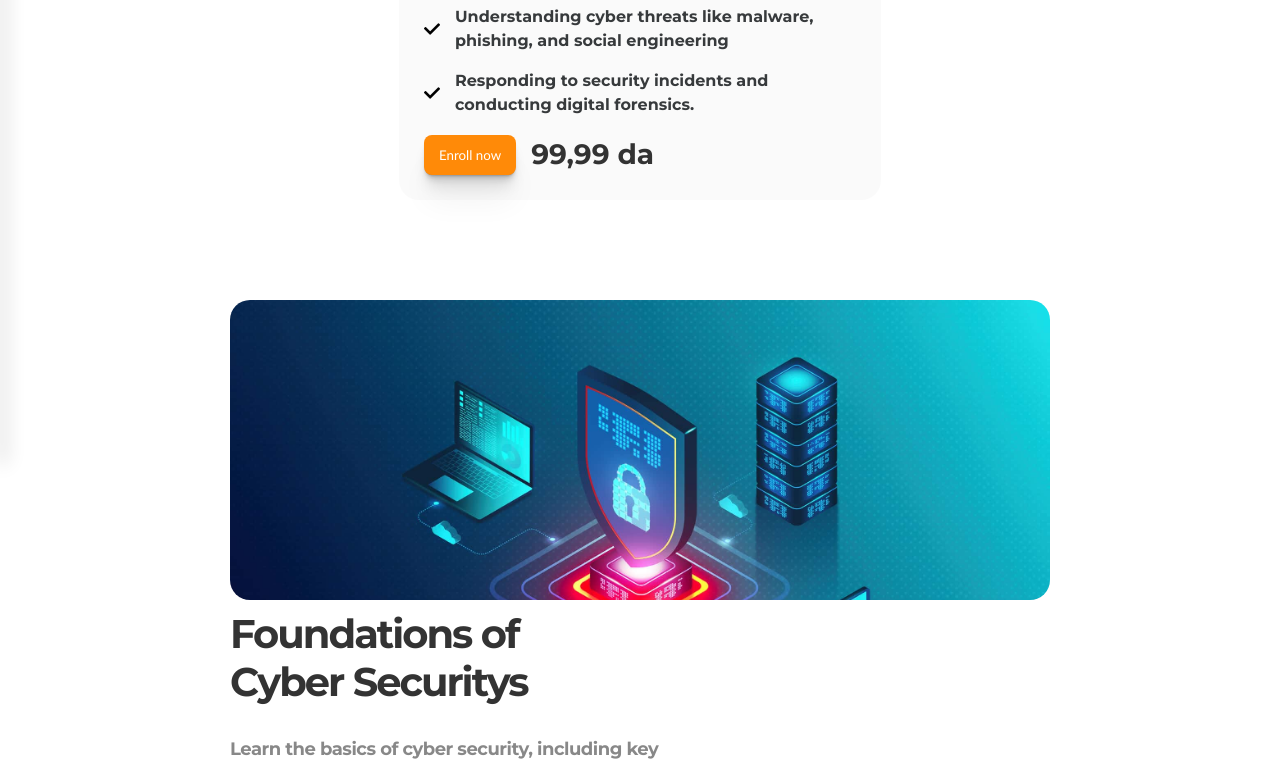
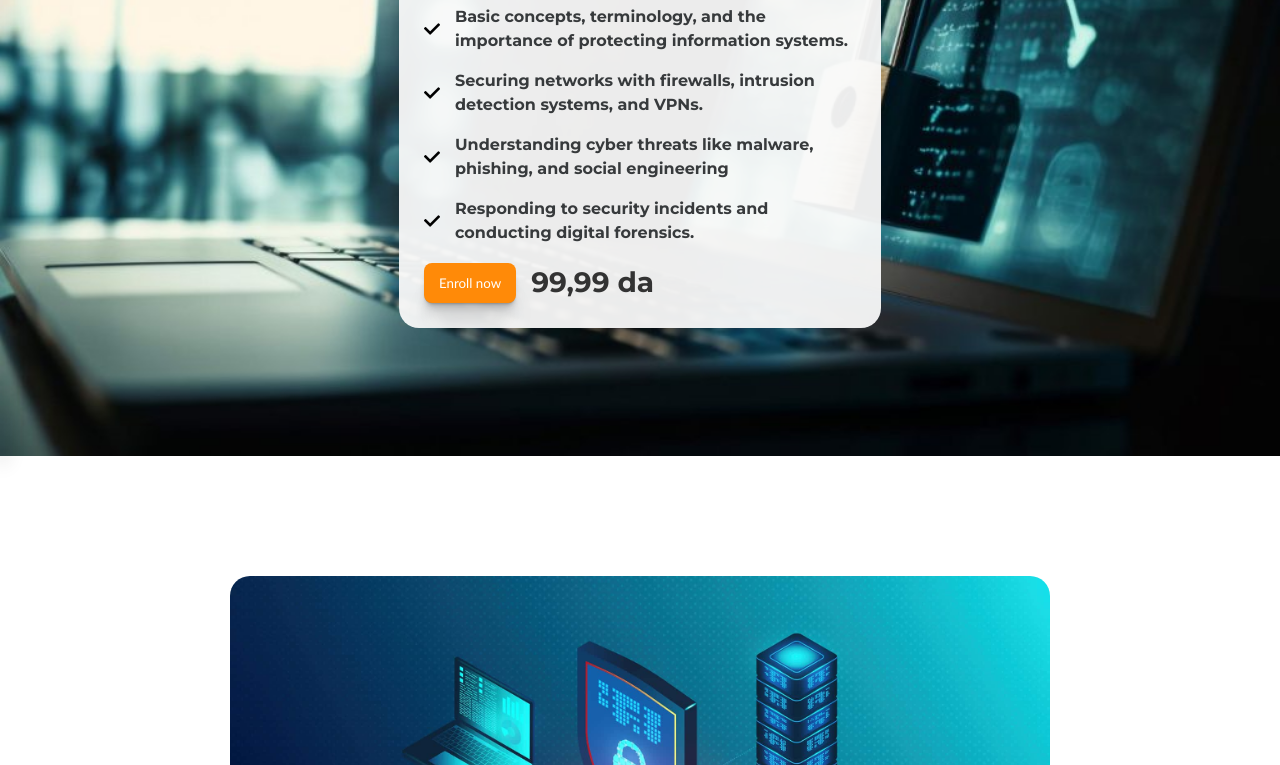
Before and after one commit to Ayoub-sadaoui/school-formation-v2, a plain HTML site: page cyber.html in a window 1280 px wide. Shown: the part 344-1109 px from the top of the page. Drawn offline with Linux system fonts and the light colour scheme; files whose address does not match are found by name.

Commit message:
fix : the css problem

```diff
--- a/css/courses.css
+++ b/css/courses.css
@@ -63,18 +63,19 @@
   position: relative;
 }
 .course .img-background {
-  height: calc(100vh - 70px);
-  overflow: hidden;
+  width: 100%;
   position: absolute;
   top: 0;
   left: 0;
+  height: calc(100vh - 70px);
+  overflow: hidden;
 }
 .course .img-background img {
   width: 100%;
   position: absolute;
-
   top: 0;
   left: 0;
+
   z-index: -1;
 }
 .course .course-container {
@@ -82,6 +83,7 @@
   position: relative;
   padding: 20px 0px;
   place-items: center;
+  min-height: calc(100vh - 70px);
 }
 .course .content {
   box-sizing: border-box;
@@ -97,6 +99,7 @@
   flex-wrap: nowrap;
   gap: 10px;
   border-radius: 20px;
+  margin-bottom: 20px;
 }
 
 .course .content h2 {
@@ -184,7 +187,6 @@
 .offer-container h2 {
   font-weight: 700;
   font-style: normal;
-
   color: #333333;
   max-width: 400px;
   font-size: 40px;
```
